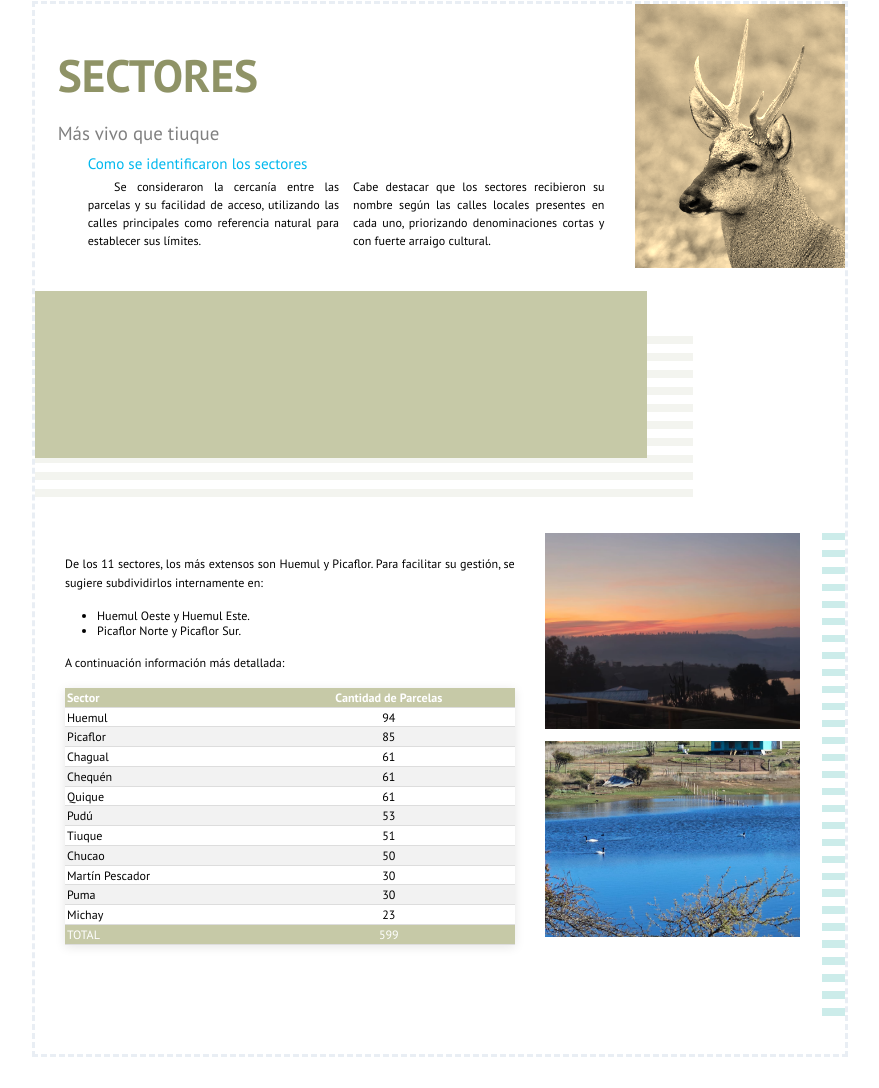
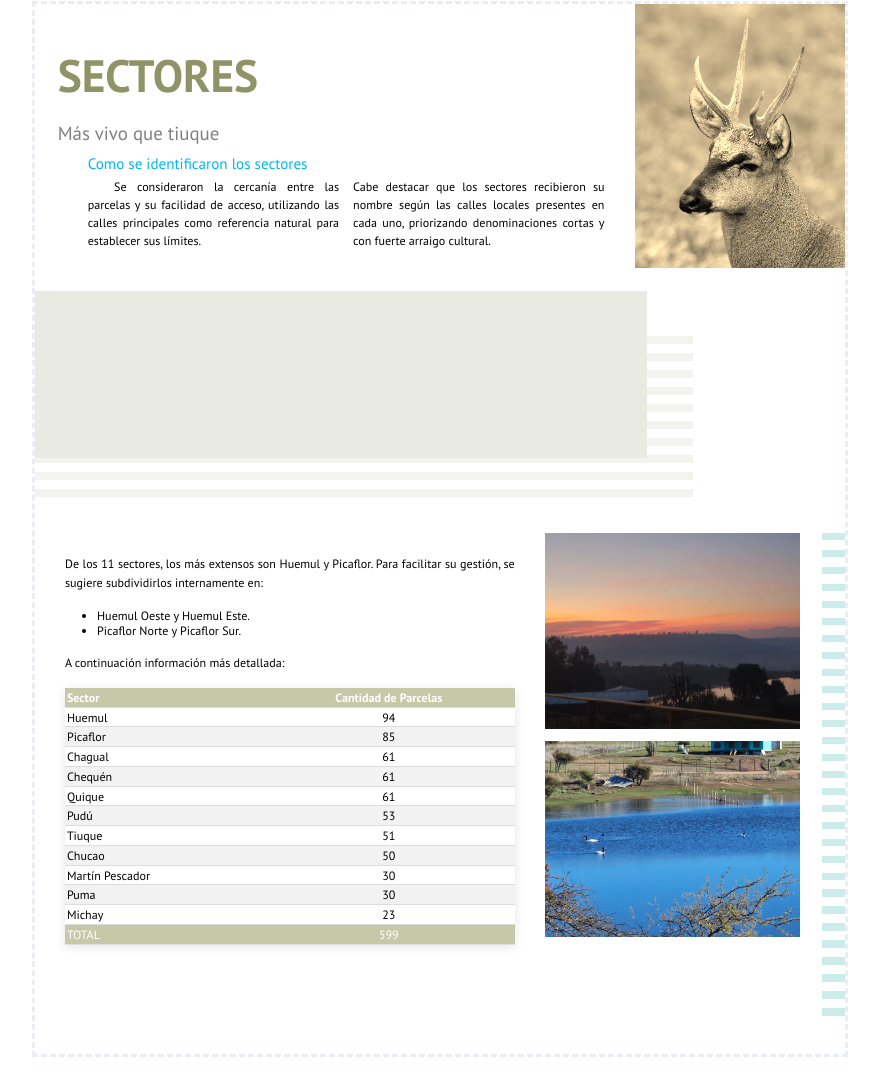
Before and after one commit to DonBastian/website, a plain HTML site: page index.html in a window 1280 px wide. Shown: the part 1146-2234 px from the top of the page, without its empty margins (200-1079 px from the left). Drawn offline with Linux system fonts and the light colour scheme.

Commit message:
update: Change Color Decorator

```diff
--- a/_source/grid-layout-2.css
+++ b/_source/grid-layout-2.css
@@ -47,7 +47,7 @@
     .rectangulo{
         width: 80%;
         height: 63%;
-        background-color: #c6c9a7;
+        background-color: #e9eae1;
         position: absolute;
         z-index: 1000;
     }
```
